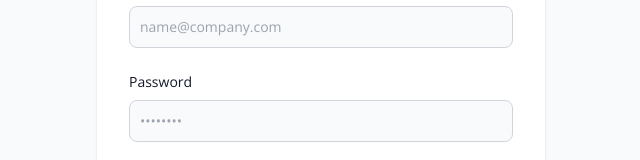
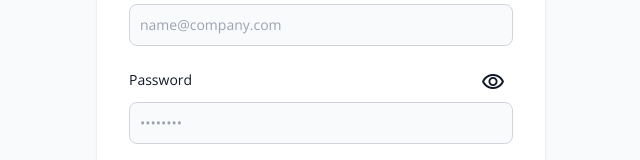
Before and after one commit to mmuazam98/sample-app, a React (Vite) app: page / in a window 1280 px wide. Shown: the part 324-484 px from the top of the page, without its empty margins (319-959 px from the left). Built offline with nearby package versions, Linux system fonts and the light colour scheme.

Commit message:
feat: loginForm/password-visibility

```diff
--- a/src/App.jsx
+++ b/src/App.jsx
@@ -8,5 +8,5 @@ import HomePage from "./components/HomePage";
 export default function App() {
  const [isLoggedIn, setIsLoggedIn] = useState(false);
 
- return <>{isLoggedIn ? <HomePage loggedOut={setIsLoggedIn} /> : <LoginForm setIsLoggedIn={setIsLoggedIn} />}</>;
+ return <>{isLoggedIn ? <HomePage setIsLoggedIn={setIsLoggedIn} /> : <LoginForm setIsLoggedIn={setIsLoggedIn} />}</>;
 }
--- a/src/components/HomePage.jsx
+++ b/src/components/HomePage.jsx
@@ -1,7 +1,9 @@
 // Home page should show the loggedIn email ID, and have a button called logout.
 import React, { useState } from "react";
 
-export default function HomePage(props) {
+export default function HomePage({ setIsLoggedIn }) {
+ //  console.log(emailInput);
+
  let [mouse, setMouse] = useState(false);
  function Info() {
   setMouse(true);
@@ -12,7 +14,7 @@ export default function HomePage(props) {
 
  function logOut() {
   console.log("logOut");
-  props.loggedOut(false);
+  setIsLoggedIn(false);
  }
 
  return (
--- a/src/components/LoginForm.jsx
+++ b/src/components/LoginForm.jsx
@@ -1,40 +1,44 @@
 import { useState, useRef } from "react";
+import { validEmail } from "./RegEx.jsx";
+
+//  ternary operator on visibilty on and off with function
 
 export default function LoginForm({ setIsLoggedIn }) {
- // state for email and password
- const [email, setEmail] = useState("");
- const [password, setPassword] = useState("");
-
  const handleSubmit = (e) => {
   e.preventDefault();
-  // check if email is test@example.com and password is Abcd123!
-  // Additional: check if email is valid (hint: using regex)
-
-  // if true => setIsLoggedIn(true)
-
-  // else alert saying invalid username or password
  };
 
- //  userRef to get value of email adn password then use == & regex to check validity
-
  const [emailInput, setEmailInput] = useState("");
- function updateEmail() {
-  setEmailInput(event.target.value);
+ function updateEmail(e) {
+  setEmailInput(e.target.value);
  }
 
  const [passInput, setPassInput] = useState("");
- function updatePass() {
-  setPassInput(event.target.value);
+ function updatePass(e) {
+  setPassInput(e.target.value);
  }
 
  function onSubmit() {
-  console.log(emailInput);
-  if (emailInput === "test@example.com" || passInput === "Abcd123") {
+  if (!validEmail.test(emailInput)) {
+   alert("Invalid Email Format");
+  } else if (emailInput === "test@example.com" || passInput === "Abcd123") {
    setIsLoggedIn(true);
   } else {
    alert("Invalid Username or Password");
   }
  }
+
+ const [eye, setEye] = useState(true);
+ const [passwordType, setPasswordType] = useState("password");
+ function visibilityOn() {
+  setPasswordType("text");
+  setEye(false);
+ }
+ function visibilityOff() {
+  setPasswordType("password");
+  setEye(true);
+ }
+
  return (
   <section className="bg-gray-50 dark:bg-gray-900 h-screen">
    <div className="flex flex-col items-center justify-center px-6 py-8 mx-auto md:h-screen lg:py-0">
@@ -63,10 +67,21 @@ export default function LoginForm({ setIsLoggedIn }) {
        </div>
        <div>
         <label htmlFor="password" className="block mb-2 text-sm font-medium text-gray-900 dark:text-white">
-         Password
+         <div className="flex justify-between">
+          Password
+          {eye ? (
+           <span className="material-symbols-outlined self-baseline mx-2" onClick={visibilityOn}>
+            visibility
+           </span>
+          ) : (
+           <span className="material-symbols-outlined mx-2" onClick={visibilityOff}>
+            visibility_off{" "}
+           </span>
+          )}
+         </div>
         </label>
         <input
-         type="password"
+         type={passwordType}
          name="password"
          id="password"
          value={passInput}
--- /dev/null
+++ b/src/components/RegEx.jsx
@@ -0,0 +1 @@
+export const validEmail = new RegExp("^[a-zA-Z0-9._:$!%-]+@[a-zA-Z0-9.-]+.[a-zA-Z]$");
```
Also changed, not shown: 1 other file (tests, documents, lock files or other folders).
